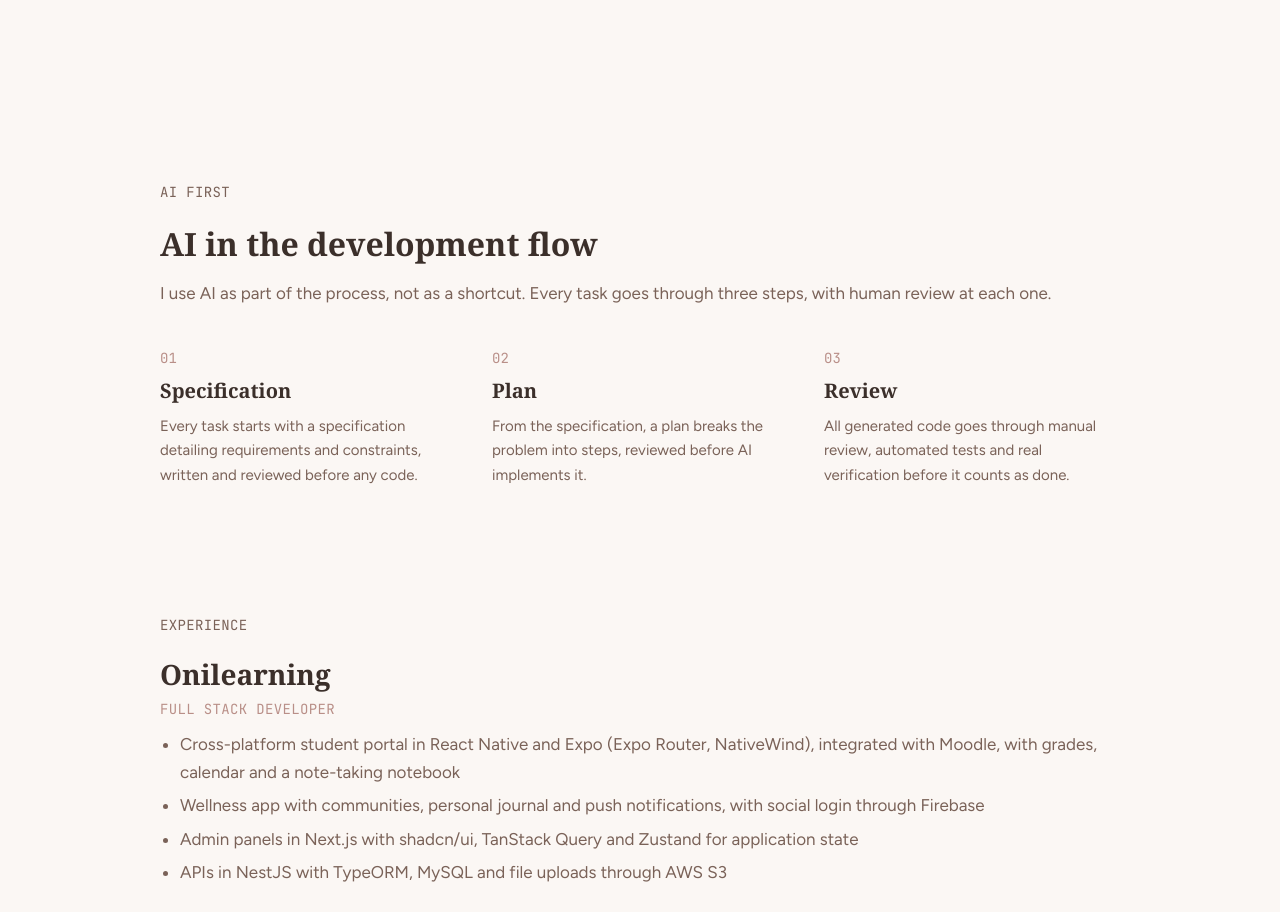
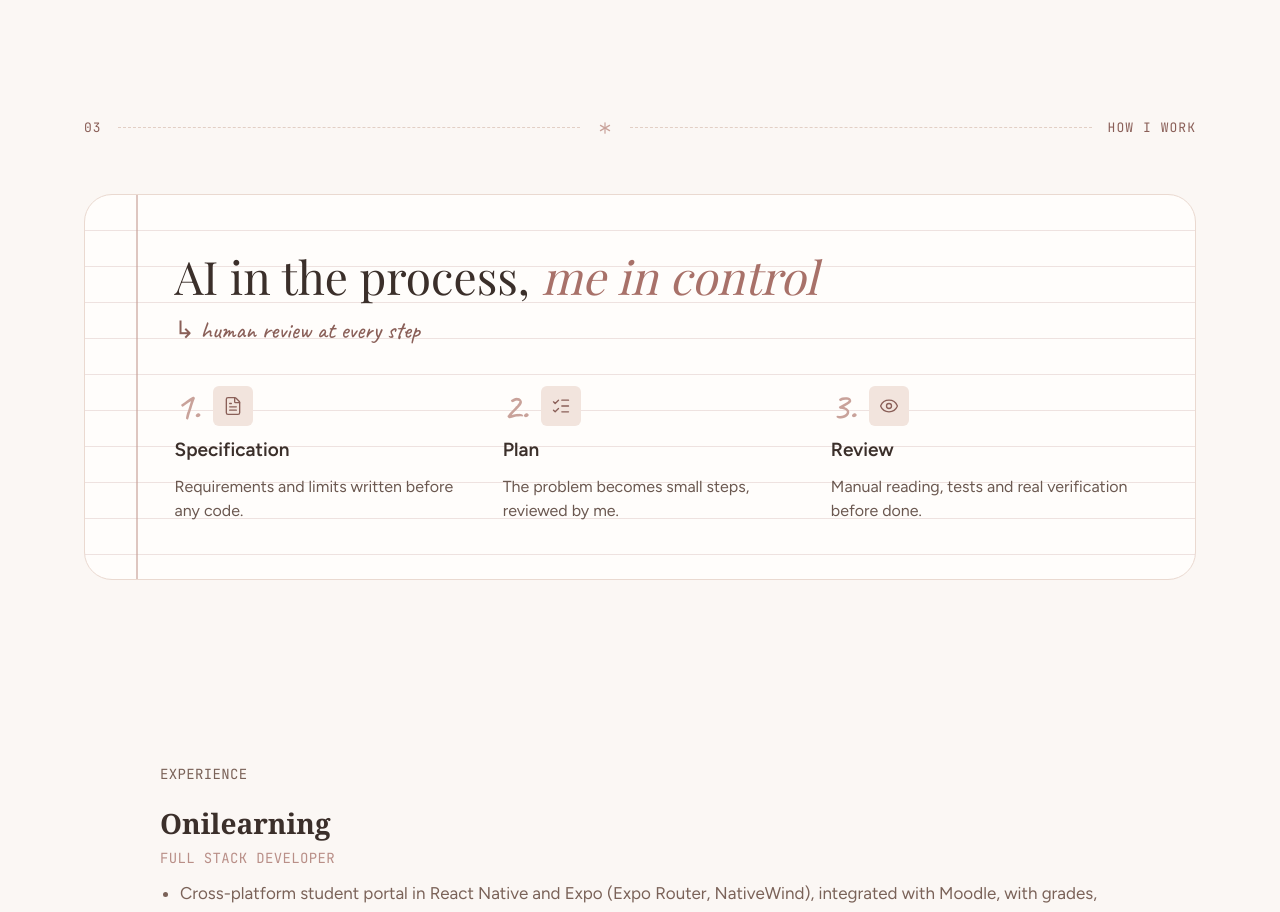
Before and after one commit to CamilaNevesLinder/CamilaNevesLinder, a Next.js app: page /en in a window 1280 px wide. Shown: the part 2171-3083 px from the top of the page. Built offline with nearby package versions, Linux system fonts and the light colour scheme; no server answers.

Commit message:
feat(home): restyle AI process as a ruled notebook page
Render the spec, plan and review steps on a ruled paper card with a
margin line, handwritten numbers and note, and step icons.

```diff
--- a/messages/en.json
+++ b/messages/en.json
@@ -43,21 +43,20 @@
     }
   },
   "aiProcess": {
-    "label": "AI First",
-    "heading": "AI in the development flow",
-    "intro": "I use AI as part of the process, not as a shortcut. Every task goes through three steps, with human review at each one.",
+    "heading": "AI in the process, <em>me in control</em>",
+    "note": "↳ human review at every step",
     "steps": {
+      "spec": {
+        "title": "Specification",
+        "description": "Requirements and limits written before any code."
+      },
       "plan": {
         "title": "Plan",
-        "description": "From the specification, a plan breaks the problem into steps, reviewed before AI implements it."
-      },
-      "spec": {
-        "title": "Specification",
-        "description": "Every task starts with a specification detailing requirements and constraints, written and reviewed before any code."
+        "description": "The problem becomes small steps, reviewed by me."
       },
       "review": {
         "title": "Review",
-        "description": "All generated code goes through manual review, automated tests and real verification before it counts as done."
+        "description": "Manual reading, tests and real verification before done."
       }
     }
   },
@@ -423,7 +422,8 @@
   "home": {
     "sections": {
       "serviceAreas": "What I do",
-      "projects": "Projects"
+      "projects": "Projects",
+      "aiProcess": "How I work"
     },
     "serviceAreas": {
       "label": "What I do",
--- a/messages/es.json
+++ b/messages/es.json
@@ -43,21 +43,20 @@
     }
   },
   "aiProcess": {
-    "label": "IA First",
-    "heading": "IA en el flujo de desarrollo",
-    "intro": "Uso IA como parte del proceso, no como atajo. Cada tarea pasa por tres etapas, con revisión humana en cada una.",
+    "heading": "IA en el proceso, <em>yo al mando</em>",
+    "note": "↳ revisión humana en cada etapa",
     "steps": {
+      "spec": {
+        "title": "Especificación",
+        "description": "Requisitos y límites escritos antes de cualquier código."
+      },
       "plan": {
         "title": "Plan",
-        "description": "A partir de la especificación, un plan divide el problema en etapas, revisado antes de que la IA lo implemente."
-      },
-      "spec": {
-        "title": "Especificación",
-        "description": "Cada tarea empieza con una especificación que detalla requisitos y límites, escrita y revisada antes de cualquier código."
+        "description": "El problema se divide en pasos pequeños, revisados por mí."
       },
       "review": {
         "title": "Revisión",
-        "description": "Todo el código generado pasa por revisión manual, pruebas automatizadas y verificación real antes de considerarse listo."
+        "description": "Lectura manual, pruebas y verificación real antes de darlo por hecho."
       }
     }
   },
@@ -423,7 +422,8 @@
   "home": {
     "sections": {
       "serviceAreas": "Lo que hago",
-      "projects": "Proyectos"
+      "projects": "Proyectos",
+      "aiProcess": "Cómo trabajo"
     },
     "serviceAreas": {
       "label": "Lo que hago",
--- a/messages/pt-br.json
+++ b/messages/pt-br.json
@@ -43,21 +43,20 @@
     }
   },
   "aiProcess": {
-    "label": "IA First",
-    "heading": "IA no fluxo de desenvolvimento",
-    "intro": "Uso IA como parte do processo, não como atalho. Toda tarefa passa por três etapas, com revisão humana em cada uma.",
+    "heading": "IA no processo, <em>eu no controle</em>",
+    "note": "↳ revisão humana em cada etapa",
     "steps": {
+      "spec": {
+        "title": "Especificação",
+        "description": "Requisitos e limites escritos antes de qualquer código."
+      },
       "plan": {
         "title": "Plano",
-        "description": "A partir da especificação, um plano divide o problema em etapas, revisado antes da IA implementar."
-      },
-      "spec": {
-        "title": "Especificação",
-        "description": "Cada tarefa começa com uma especificação que detalha requisitos e limites, escrita e revisada antes de qualquer código."
+        "description": "O problema vira etapas pequenas, revisadas por mim."
       },
       "review": {
         "title": "Revisão",
-        "description": "Todo código gerado passa por revisão manual, testes automatizados e verificação real antes de considerar pronto."
+        "description": "Leitura manual, testes e verificação real antes do pronto."
       }
     }
   },
@@ -423,7 +422,8 @@
   "home": {
     "sections": {
       "serviceAreas": "O que eu faço",
-      "projects": "Projetos"
+      "projects": "Projetos",
+      "aiProcess": "Como eu trabalho"
     },
     "serviceAreas": {
       "label": "O que eu faço",
--- a/src/components/organisms/ai-process.tsx
+++ b/src/components/organisms/ai-process.tsx
@@ -1,40 +1,46 @@
 'use client';
 
 import { useTranslations } from 'next-intl';
-
-const STEP_KEYS = ['spec', 'plan', 'review'] as const;
+import { SectionHeading } from '@/components/atoms/section-heading';
+import { AI_PROCESS_STEPS } from '@/lib/ai-process-steps';
 
 export function AiProcess() {
   const t = useTranslations('aiProcess');
 
   return (
-    <section className="bg-cream flex justify-center px-6 py-16">
-      <div className="w-full max-w-[960px]">
-        <p className="text-taupe mb-[18px] font-mono text-sm uppercase tracking-wide">
-          {t('label')}
+    <section className="md:pb-30 mx-auto max-w-[1160px] px-4 pb-24 sm:px-6">
+      <div className="border-line bg-paper relative rounded-[28px] border bg-[repeating-linear-gradient(to_bottom,transparent_0,transparent_35px,color-mix(in_srgb,var(--color-rose)_24%,transparent)_35px,color-mix(in_srgb,var(--color-rose)_24%,transparent)_36px)] py-14 pl-[clamp(40px,7vw,96px)] pr-[clamp(24px,5vw,64px)]">
+        <span
+          aria-hidden="true"
+          className="bg-dusty absolute inset-y-0 left-[clamp(20px,4vw,56px)] w-[1.5px] opacity-60"
+        />
+        <SectionHeading>
+          {t.rich('heading', { em: (chunks) => <em>{chunks}</em> })}
+        </SectionHeading>
+        <p className="font-hand text-clay-deep mb-10 mt-3 text-2xl">
+          {t('note')}
         </p>
-        <h2 className="text-espresso font-serif text-[26px] font-bold sm:text-[32px]">
-          {t('heading')}
-        </h2>
-        <p className="text-taupe mt-3 text-[17px] leading-relaxed">
-          {t('intro')}
-        </p>
-
-        <div className="mt-10 grid gap-9 sm:grid-cols-3">
-          {STEP_KEYS.map((key, index) => (
-            <div key={key}>
-              <p className="text-rose font-mono text-sm">
-                {String(index + 1).padStart(2, '0')}
-              </p>
-              <h3 className="text-espresso mt-2 font-serif text-[20px] font-bold">
+        <ol className="grid grid-cols-[repeat(auto-fit,minmax(220px,1fr))] gap-7">
+          {AI_PROCESS_STEPS.map(({ key, Icon }, index) => (
+            <li key={key} className="flex flex-col gap-2.5">
+              <div className="flex items-center gap-3">
+                <span
+                  aria-hidden="true"
+                  className="font-hand text-dusty text-[40px] leading-none"
+                >
+                  {index + 1}.
+                </span>
+                <span className="bg-sand text-clay-deep grid size-10 place-items-center rounded-xl">
+                  <Icon size={20} strokeWidth={1.6} aria-hidden="true" />
+                </span>
+              </div>
+              <h3 className="text-espresso text-[19px] font-semibold">
                 {t(`steps.${key}.title`)}
               </h3>
-              <p className="text-taupe mt-2 text-[15px] leading-relaxed">
-                {t(`steps.${key}.description`)}
-              </p>
-            </div>
+              <p className="text-mocha">{t(`steps.${key}.description`)}</p>
+            </li>
           ))}
-        </div>
+        </ol>
       </div>
     </section>
   );
--- a/src/components/pages/home-page.tsx
+++ b/src/components/pages/home-page.tsx
@@ -19,6 +19,7 @@ export function HomePage() {
       <ServiceAreas />
       <SectionDivider number="02" label={t('projects')} />
       <Projects />
+      <SectionDivider number="03" label={t('aiProcess')} />
       <AiProcess />
       <Experience />
       <Education />
--- /dev/null
+++ b/src/lib/ai-process-steps.ts
@@ -0,0 +1,7 @@
+import { Eye, FileText, ListChecks } from 'lucide-react';
+
+export const AI_PROCESS_STEPS = [
+  { key: 'spec', Icon: FileText },
+  { key: 'plan', Icon: ListChecks },
+  { key: 'review', Icon: Eye },
+] as const;
```
Also changed, not shown: 2 other files (tests, documents, lock files or other folders).
